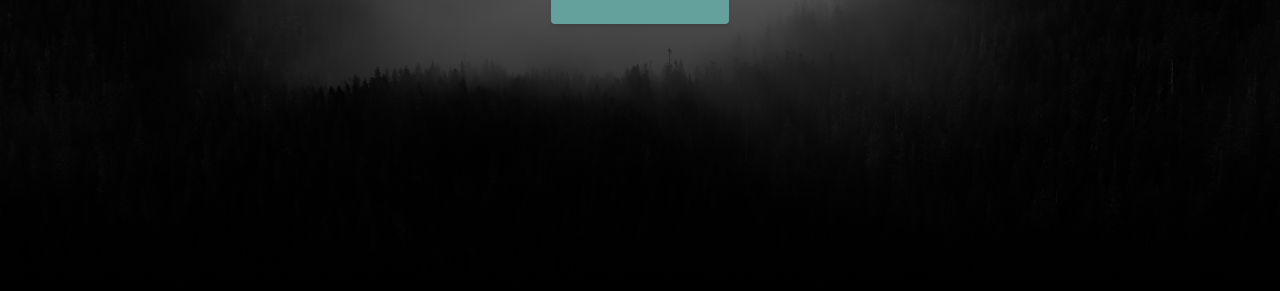
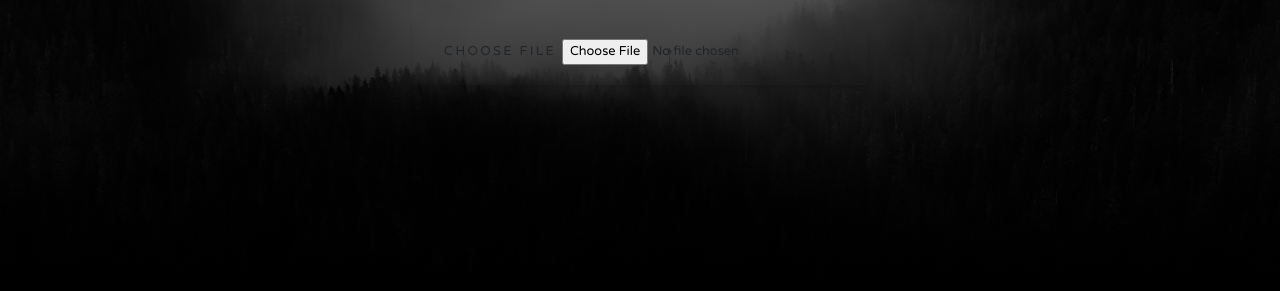
Before and after one commit to priyamittal96/final_project, a Flask app: template Final Website/templates/index.html in a window 1280 px wide. Shown: the part 510-801 px from the top of the page. Run offline with Flask 2, Linux system fonts and the light colour scheme; the template is opened without the code that fills it, so the values that code supplies are empty; parts of the project's set-up code (start-up, migrations or seed data) failed here and were passed over; some libraries are stand-ins or nearby versions.

Commit message:
File Uploader function

```diff
--- a/Final Website/app.py
+++ b/Final Website/app.py
@@ -1,147 +1,70 @@
-from flask import Flask, jsonify, render_template,redirect
+from flask import Flask, flash, request, url_for, jsonify, render_template, redirect, send_from_directory
+from werkzeug.utils import secure_filename
+
 import pandas as pd
 import datetime as dt
 import json
 import numpy as np
+import os
 
-# Python SQL toolkit and Object Relational Mapper
-import sqlalchemy
-from sqlalchemy.ext.automap import automap_base
-from sqlalchemy.orm import Session
-from sqlalchemy import create_engine, func
-
-# Create engine to hawaii.sqlite
-engine = create_engine("sqlite:///./static/sqlite/twitch.sqlite")
-
-# Reflect an existing database into a new model
-Base = automap_base()
-
-# Reflect the tables
-Base.prepare(engine, reflect=True)
-
-# Save references to each table
-game_data = Base.classes.game_data
-top_games = Base.classes.top_games
-
-# Create our session (link) from Python to the DB
-session = Session(engine)
+# Upload Locations
+UPLOAD_FOLDER = './static/media'
+ALLOWED_EXTENSIONS = {'txt', 'pdf', 'png', 'jpg', 'jpeg', 'gif', 'mov', 'img'}
 
 # Flask Setup
 app = Flask(__name__)
+app.config['UPLOAD_FOLDER'] = UPLOAD_FOLDER
 
-@app.route("/")
-def home():
-    return render_template("user.html")
+# @app.route("/")
+# def home():
+#     return render_template("upload_file.html")
 
-    # return (
-    #     "<h1>Welcome to the Twitch Dashboard Homepage!</h1><br/>"
-    #     "Available Routes:<br/>"
-    #     "/top_games<br/>"
-    #     "/platforms<br/>"
-    #     "/timeline<br/>"
-    #     "/hours<br/>"
-    #     "/growth<br/>"
-    #     "/growth/games<br/>"
-    #     "/growth/streamers<br/>"
+def allowed_file(filename):
+    return '.' in filename and \
+           filename.rsplit('.', 1)[1].lower() in ALLOWED_EXTENSIONS
 
-    # )
+@app.route('/', methods=['GET', 'POST'])
+def upload_file():
+    if request.method == 'POST':
+        # check if the post request has the file part
+        if 'file' not in request.files:
+            flash('No file part')
+            return redirect(request.url)
+        file = request.files['file']
+        # if user does not select file, browser also
+        # submit an empty part without filename
+        if file.filename == '':
+            flash('No selected file')
+            return redirect(request.url)
+        if file and allowed_file(file.filename):
+            filename = secure_filename(file.filename)
+            file.save(os.path.join(app.config['UPLOAD_FOLDER'], filename))
+            return redirect(url_for('uploaded_file',
+                                    filename=filename))
+    return render_template("upload_file.html")
+
+@app.route('/uploads/<filename>')
+def uploaded_file(filename):
+    return send_from_directory(app.config['UPLOAD_FOLDER'],
+                               filename)
 
 
-@app.route("/top_games")
-def games():
-    data_list = []
-    for row in session.query(top_games).all():
-        data_list.append(row.__dict__["game_name"])
-    # return data_list
-    return render_template("icons.html", list=data_list)
+# @app.route("/black&white")
+# def games():
+#     data_list = []
+#     for row in session.query(top_games).all():
+#         data_list.append(row.__dict__["game_name"])
+#     # return data_list
+#     return render_template("icons.html", list=data_list)
 
 
-@app.route("/game_stats")
-def stats():
-    return render_template("dashboard.html")
+# @app.route("/linear_optical")
+# def stats():
+#     return render_template("dashboard.html")
 
-# @app.route("/tables")
-# def tables():
-#     return render_template("tables.html")
-
-@app.route("/video_stats")
-def vid_stats():
-    return render_template("video.html")
-
-# @app.route("/bubbles")
-# def bubbles():
-#     return render_template("bubbles.html")
-
-# @app.route("/timeline")
-# def tobs():
-#     # Query the dates and temperature observations of the most active station for the last year of data
-#     prev_year = dt.date(2017, 8, 23) - dt.timedelta(days=365)
-#     results = session.query(Measurement.date, Measurement.tobs).filter(Measurement.station == 'USC00519281')\
-#                 .filter(Measurement.date >= prev_year).all()
-
-#     session.close()
-#     temps = {date: tobs for date, tobs in results}
-
-#     # Return a JSON list of temperature observations (TOBS) for the previous year.
-#     date_temp = list(np.ravel(temps))
-#     return jsonify(date_temp)
-
-# @app.route("/hours")
-# def tobs():
-#     # Query the dates and temperature observations of the most active station for the last year of data
-#     prev_year = dt.date(2017, 8, 23) - dt.timedelta(days=365)
-#     results = session.query(Measurement.date, Measurement.tobs).filter(Measurement.station == 'USC00519281')\
-#                 .filter(Measurement.date >= prev_year).all()
-
-#     session.close()
-#     temps = {date: tobs for date, tobs in results}
-
-#     # Return a JSON list of temperature observations (TOBS) for the previous year.
-#     date_temp = list(np.ravel(temps))
-#     return jsonify(date_temp)
-
-# @app.route("/growth")
-# def tobs():
-#     # Query the dates and temperature observations of the most active station for the last year of data
-#     prev_year = dt.date(2017, 8, 23) - dt.timedelta(days=365)
-#     results = session.query(Measurement.date, Measurement.tobs).filter(Measurement.station == 'USC00519281')\
-#                 .filter(Measurement.date >= prev_year).all()
-
-#     session.close()
-#     temps = {date: tobs for date, tobs in results}
-
-#     # Return a JSON list of temperature observations (TOBS) for the previous year.
-#     date_temp = list(np.ravel(temps))
-#     return jsonify(date_temp)
-
-# @app.route("/growth/games")
-# def tobs():
-#     # Query the dates and temperature observations of the most active station for the last year of data
-#     prev_year = dt.date(2017, 8, 23) - dt.timedelta(days=365)
-#     results = session.query(Measurement.date, Measurement.tobs).filter(Measurement.station == 'USC00519281')\
-#                 .filter(Measurement.date >= prev_year).all()
-
-#     session.close()
-#     temps = {date: tobs for date, tobs in results}
-
-#     # Return a JSON list of temperature observations (TOBS) for the previous year.
-#     date_temp = list(np.ravel(temps))
-#     return jsonify(date_temp)
-
-# @app.route("/growth/streamers")
-# def tobs():
-#     # Query the dates and temperature observations of the most active station for the last year of data
-#     prev_year = dt.date(2017, 8, 23) - dt.timedelta(days=365)
-#     results = session.query(Measurement.date, Measurement.tobs).filter(Measurement.station == 'USC00519281')\
-#                 .filter(Measurement.date >= prev_year).all()
-
-#     session.close()
-#     temps = {date: tobs for date, tobs in results}
-
-#     # Return a JSON list of temperature observations (TOBS) for the previous year.
-#     date_temp = list(np.ravel(temps))
-#     return jsonify(date_temp)
-
+# @app.route("/density_optical")
+# def vid_stats():
+#     return render_template("video.html")
 
 
 if __name__ == "__main__":
--- a/Final Website/templates/index.html
+++ b/Final Website/templates/index.html
@@ -6,14 +6,14 @@
         <meta name="description" content="" />
         <meta name="author" content="" />
         <title>Grayscale - Start Bootstrap Theme</title>
-        <link rel="icon" type="image/x-icon" href="assets/favicon.ico" />
+        <link rel="icon" type="image/x-icon" href="../static/assets/favicon.ico" />
         <!-- Font Awesome icons (free version)-->
         <script src="https://use.fontawesome.com/releases/v5.15.3/js/all.js" crossorigin="anonymous"></script>
         <!-- Google fonts-->
         <link href="https://fonts.googleapis.com/css?family=Varela+Round" rel="stylesheet" />
         <link href="https://fonts.googleapis.com/css?family=Nunito:200,200i,300,300i,400,400i,600,600i,700,700i,800,800i,900,900i" rel="stylesheet" />
         <!-- Core theme CSS (includes Bootstrap)-->
-        <link href="css/styles.css" rel="stylesheet" />
+        <link href= "../static/css/styles.css" rel="stylesheet" />
     </head>
     <body id="page-top">
         <!-- Navigation-->
@@ -36,13 +36,27 @@
         <!-- Masthead-->
         <header class="masthead">
             <div class="container px-4 px-lg-5 d-flex h-100 align-items-center justify-content-center">
-                <div class="d-flex justify-content-center">
+                <form class="md-form">
+                    <div class="file-field">
+                      <div class="z-depth-1-half mb-4">
+                        <img src="https://mdbootstrap.com/img/Photos/Others/placeholder.jpg" class="img-fluid"
+                          alt="example placeholder">
+                      </div>
+                      <div class="d-flex justify-content-center">
+                        <div class="btn btn-mdb-color btn-rounded float-left">
+                          <span>Choose file</span>
+                          <input type="file">
+                        </div>
+                      </div>
+                    </div>
+                  </form>
+                <!-- <div class="d-flex justify-content-center">
                     <div class="text-center">
                         <h1 class="mx-auto my-0 text-uppercase">Grayscale</h1>
                         <h2 class="text-white-50 mx-auto mt-2 mb-5">A free, responsive, one page Bootstrap theme created by Start Bootstrap.</h2>
                         <a class="btn btn-primary" href="#about">Get Started</a>
                     </div>
-                </div>
+                </div> -->
             </div>
         </header>
         <!-- About-->
@@ -58,7 +72,7 @@
                         </p>
                     </div>
                 </div>
-                <img class="img-fluid" src="assets/img/ipad.png" alt="..." />
+                <img class="img-fluid" src="../static/assets/img/ipad.png" alt="..." />
             </div>
         </section>
         <!-- Projects-->
@@ -66,7 +80,7 @@
             <div class="container px-4 px-lg-5">
                 <!-- Featured Project Row-->
                 <div class="row gx-0 mb-4 mb-lg-5 align-items-center">
-                    <div class="col-xl-8 col-lg-7"><img class="img-fluid mb-3 mb-lg-0" src="assets/img/bg-masthead.jpg" alt="..." /></div>
+                    <div class="col-xl-8 col-lg-7"><img class="img-fluid mb-3 mb-lg-0" src="../static/assets/img/bg-masthead.jpg" alt="..." /></div>
                     <div class="col-xl-4 col-lg-5">
                         <div class="featured-text text-center text-lg-left">
                             <h4>Shoreline</h4>
@@ -75,8 +89,10 @@
                     </div>
                 </div>
                 <!-- Project One Row-->
+
+                  <form class="md-form">
                 <div class="row gx-0 mb-5 mb-lg-0 justify-content-center">
-                    <div class="col-lg-6"><img class="img-fluid" src="assets/img/demo-image-01.jpg" alt="..." /></div>
+                    <div class="col-lg-6"><img class="img-fluid" src="../static/assets/img/demo-image-01.jpg" alt="..." /></div>
                     <div class="col-lg-6">
                         <div class="bg-black text-center h-100 project">
                             <div class="d-flex h-100">
@@ -91,7 +107,7 @@
                 </div>
                 <!-- Project Two Row-->
                 <div class="row gx-0 justify-content-center">
-                    <div class="col-lg-6"><img class="img-fluid" src="assets/img/demo-image-02.jpg" alt="..." /></div>
+                    <div class="col-lg-6"><img class="img-fluid" src="../static/assets/img/demo-image-02.jpg" alt="..." /></div>
                     <div class="col-lg-6 order-lg-first">
                         <div class="bg-black text-center h-100 project">
                             <div class="d-flex h-100">
@@ -168,6 +184,6 @@
         <!-- Bootstrap core JS-->
         <script src="https://cdn.jsdelivr.net/npm/bootstrap@5.0.1/dist/js/bootstrap.bundle.min.js"></script>
         <!-- Core theme JS-->
-        <script src="js/scripts.js"></script>
+        <script src="../static/js/scripts.js"></script>
     </body>
 </html>
```
Also changed, not shown: Final Website/templates/upload_file.html (added, +11 -0 lines), Final Website/static/sqlite/transformation_videos.sqlite3 (added).
